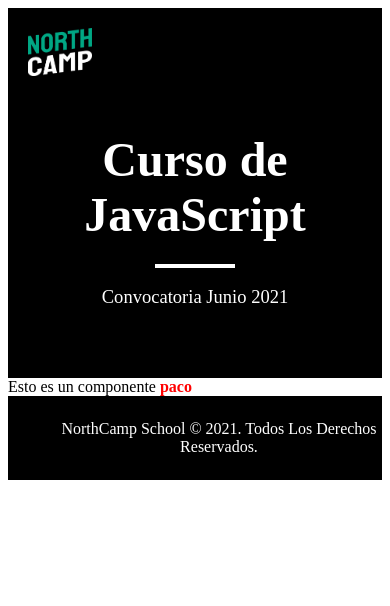
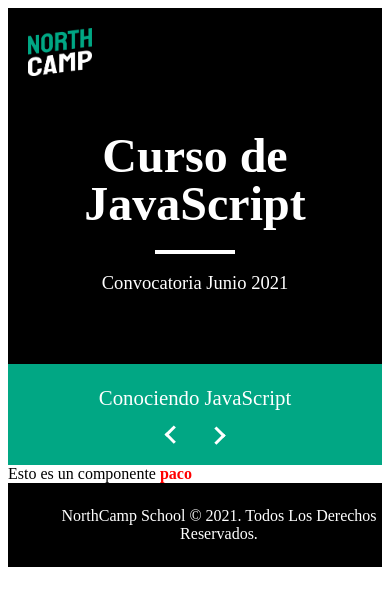
Before and after one commit to tomasjimenez/northcamp-javascript-course, a Next.js app: page /temario/conociendo-javascript in a window 390 px wide. Shown: the top 606 px of the page. Built offline with nearby package versions, Linux system fonts and the light colour scheme.

Commit message:
feat(section): added section

```diff
--- a/components/Nav/Nav.js
+++ b/components/Nav/Nav.js
@@ -1,6 +1,54 @@
-import { useRouter } from "next/router";
 import Link from "next/link";
+import styles from "../../styles/components/Nav.module.scss";
 
-export default function Nav() {
-  return <div>Esto es el Nav</div>;
+export default function Nav({ now, nextLink }) {
+  return (
+    <>
+      <div className={`${styles.container_nav} ${styles.desktop}`}>
+        <div className={styles.nav_back}>
+          <Link href="/">
+            <a>
+              <i className={`${styles.arrow} ${styles.left}`} />
+              Atrás
+            </a>
+          </Link>
+        </div>
+        <div className={styles.nav_now}>{now}</div>
+        {nextLink && (
+          <div className={styles.nav_next}>
+            <Link href="/">
+              <a>
+                Siguiente
+                <i className={`${styles.arrow} ${styles.right}`} />
+              </a>
+            </Link>
+          </div>
+        )}
+        {!nextLink && <div className={styles.nav_next}></div>}
+      </div>
+
+      <div className={`${styles.container_nav} ${styles.mobile}`}>
+        <div className={styles.nav_now}>{now}</div>
+        <div className={styles.nav_navigation}>
+          <div className={styles.nav_back}>
+            <Link href="/">
+              <a>
+                <i className={`${styles.arrow} ${styles.left}`} />
+              </a>
+            </Link>
+          </div>
+          {nextLink && (
+            <div className={styles.nav_next}>
+              <Link href="/">
+                <a>
+                  <i className={`${styles.arrow} ${styles.right}`} />
+                </a>
+              </Link>
+            </div>
+          )}
+          {!nextLink && <div className={styles.nav_next}></div>}
+        </div>
+      </div>
+    </>
+  );
 }
--- a/modules/Block/ModuleBlock.js
+++ b/modules/Block/ModuleBlock.js
@@ -3,13 +3,14 @@ import styles from "../../styles/components/Home.module.scss";
 
 import Header from "../../components/Header/Header";
 import SectionCourse from "../../components/SectionCourse/SectionCourse";
+import Nav from "../../components/Nav/Nav";
 import Footer from "../../components/Footer/Footer";
 
-export default function ModuleBlock({ ComponentToRender }) {
+export default function ModuleBlock({ ComponentToRender, now, nextLink }) {
   return (
     <div className={styles.container}>
       <Head>
-        <title>NorthCamp School - Javascript - Temario</title>
+        <title>NorthCamp School - Javascript - {now}</title>
         <meta
           name="description"
           content="Temario curso JavaScript de NorthCamp School"
@@ -20,6 +21,7 @@ export default function ModuleBlock({ ComponentToRender }) {
       <Header />
       <main>
         <SectionCourse />
+        <Nav now={now} nextLink={nextLink} />
         <section>{ComponentToRender}</section>
       </main>
 
--- a/pages/temario/conociendo-javascript/index.js
+++ b/pages/temario/conociendo-javascript/index.js
@@ -1,13 +1,19 @@
 import ModuleBlock from "../../../modules/Block/ModuleBlock";
 
-function Pepe() {
+export default function ConociendoJavascript() {
+  return (
+    <ModuleBlock
+      ComponentToRender={<TemarioConociendoJavaScript />}
+      now="Conociendo JavaScript"
+      nextLink="/"
+    ></ModuleBlock>
+  );
+}
+
+function TemarioConociendoJavaScript() {
   return (
     <div>
       Esto es un componente <strong style={{ color: "red" }}>paco</strong>
     </div>
   );
 }
-
-export default function ConociendoJavascript() {
-  return <ModuleBlock ComponentToRender={<Pepe />}></ModuleBlock>;
-}
--- a/styles/components/Home.module.scss
+++ b/styles/components/Home.module.scss
@@ -0,0 +1,3 @@
+.temary_link {
+  background-color: red;
+}
--- /dev/null
+++ b/styles/components/Nav.module.scss
@@ -0,0 +1,97 @@
+.container_nav {
+  display: flex;
+  flex-direction: row;
+  justify-content: space-between;
+  align-items: center;
+  background-color: rgba(1, 167, 132, 1);
+  padding: 22px;
+  color: white;
+  text-align: center;
+
+  .nav_back {
+    width: 100%;
+    font-size: 1.1rem;
+    font-weight: 400;
+    text-align: left;
+  }
+
+  .nav_now {
+    width: 100%;
+    font-size: 1.3rem;
+    font-weight: 400;
+  }
+
+  .nav_next {
+    width: 100%;
+    font-size: 1.1rem;
+    font-weight: 400;
+    text-align: right;
+  }
+}
+
+.arrow {
+  border: solid white;
+  border-width: 0 3px 3px 0;
+  display: inline-block;
+  padding: 0.2em;
+  vertical-align: middle;
+}
+
+.left {
+  transform: rotate(135deg);
+  -webkit-transform: rotate(135deg);
+  margin: -2px 5px 0px 0px;
+}
+
+.right {
+  transform: rotate(-45deg);
+  -webkit-transform: rotate(-45deg);
+  margin: 0px 0px 0px 5px;
+}
+
+.mobile {
+  display: none;
+}
+
+@media (max-width: 1024px) {
+  .desktop {
+    display: none;
+  }
+
+  .container_nav + .mobile {
+    display: flex;
+    flex-direction: column;
+    justify-content: center;
+    align-items: center;
+    text-align: center;
+
+    .nav_now {
+      width: 100%;
+      font-size: 1.3rem;
+      font-weight: 400;
+      text-align: center;
+    }
+    .nav_navigation {
+      display: flex;
+      width: 100%;
+      margin: 15px 0px 0px 0px;
+      .nav_back {
+        width: 50%;
+        font-size: 1rem;
+        text-align: right;
+        padding-right: 10px;
+      }
+
+      .nav_next {
+        width: 50%;
+        font-size: 1rem;
+        text-align: left;
+        padding-left: 10px;
+      }
+    }
+  }
+
+  .arrow {
+    padding: 0.32em;
+  }
+}
--- a/styles/components/SectionCourse.module.scss
+++ b/styles/components/SectionCourse.module.scss
@@ -12,6 +12,7 @@
     color: white;
     font-size: 3em;
     font-weight: 600;
+    line-height: 3rem;
 
     &::after {
       display: block;
--- a/styles/global/globals.scss
+++ b/styles/global/globals.scss
@@ -25,8 +25,11 @@ img {
 }
 
 a {
-  color: $white;
   text-decoration: none;
+  color: inherit;
+  &:hover {
+    text-decoration: underline;
+  }
 }
 
 p {
--- a/styles/modules/ModuleHome.module.scss
+++ b/styles/modules/ModuleHome.module.scss
@@ -100,7 +100,6 @@
       text-align: left;
       margin: 30px 0px 25px 0px;
       color: black;
-      cursor: pointer;
       &::before {
         cursor: initial;
         width: 2rem;
@@ -109,7 +108,7 @@
         font-size: 1.4rem;
         position: absolute;
         text-align: center;
-        top: -6px;
+        top: -4px;
         left: -2.8rem;
         content: counter(temary-counter);
         counter-increment: temary-counter;
@@ -119,6 +118,7 @@
     }
     ul {
       margin: 15px 0px 30px 0px;
+
       li {
         cursor: initial;
         font-size: 1.2rem;
```
Also changed, not shown: modules/Home/ModuleHome.js (+8 -1 lines).
